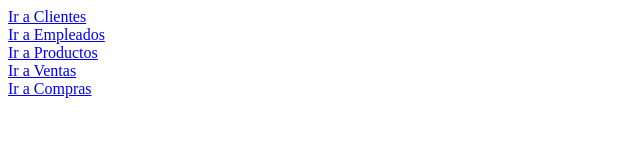
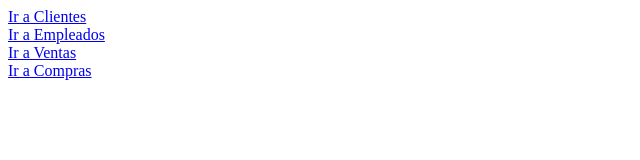
Before and after one commit to AlukardSins/Dojo-GitFlow, a plain HTML site: page index.html in a window 1280 px wide. Shown: the whole page, without its empty margins (0-640 px from the left). Drawn offline with Linux system fonts and the light colour scheme.

Commit message:
Deleted Productos link

```diff
--- a/index.html
+++ b/index.html
@@ -8,8 +8,6 @@
 		</br>
 		<a href="empleados.html">Ir a Empleados</a>
 		</br>
-		<a href="productos.html">Ir a Productos</a>
-		</br>
 		<a href="ventas.html">Ir a Ventas</a>
 		</br>
 		<a href="compras.html">Ir a Compras</a>
```
